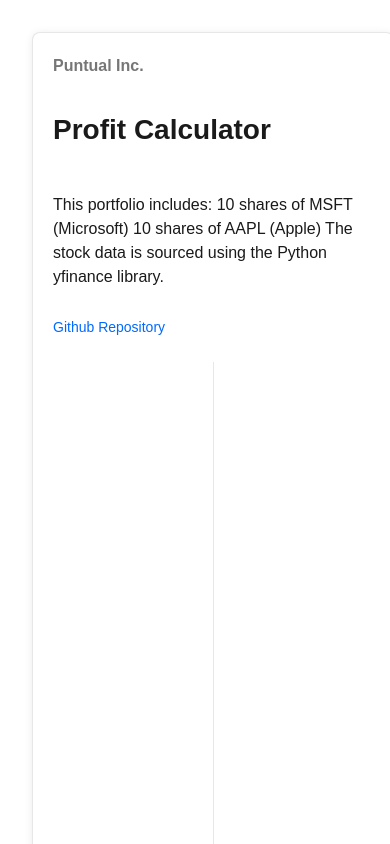
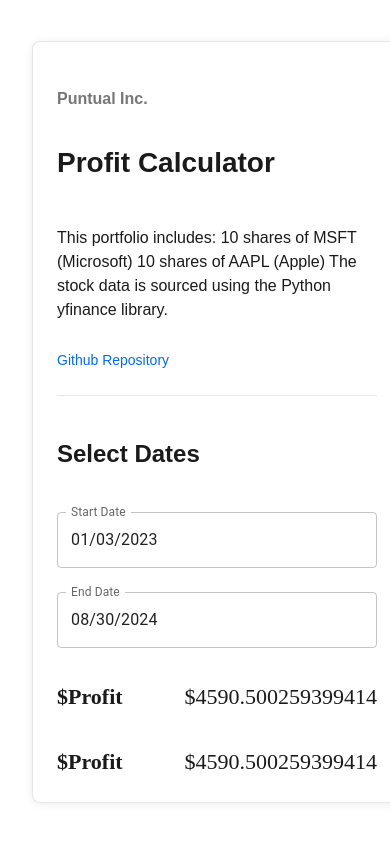
Before and after one commit to mosoriob/puntual, a React (Vite) app: page / in a window 390 px wide. Shown: the top 844 px of the page. Built offline with nearby package versions, Linux system fonts and the light colour scheme.

Commit message:
fix: responsive

```diff
--- a/src/ProfitCalculator/ProfitCalculator.tsx
+++ b/src/ProfitCalculator/ProfitCalculator.tsx
@@ -56,7 +56,7 @@
 const Card = styled.section`
   display: flex;
   max-width: 800px;
-  padding: var(--none, 0px) 24px;
+  padding: 24px;
   justify-content: center;
   align-items: center;
   align-content: center;
@@ -68,10 +68,6 @@
   border: 1px solid rgba(26, 26, 26, 0.1);
   background: #fff;
   box-shadow: 0px 1px 8px 0px rgba(0, 0, 0, 0.08);
-  @media (max-width: 991px) {
-    max-width: 100%;
-    padding: 0 20px;
-  }
 `;
 
 const LeftSection = styled.div`
@@ -86,8 +82,16 @@
 const Divider = styled.hr`
   background-color: rgba(26, 26, 26, 0.1);
   align-self: stretch;
-  width: 1px;
-  height: 592px;
+
+  @media only screen and (max-width: 768px) {
+    height: 1px;
+    width: 100%;
+  }
+  @media only screen and (min-width: 769px) {
+    height: 600px;
+    width: 1px;
+  }
+
   margin: auto 0;
   border: none;
 `;
```
